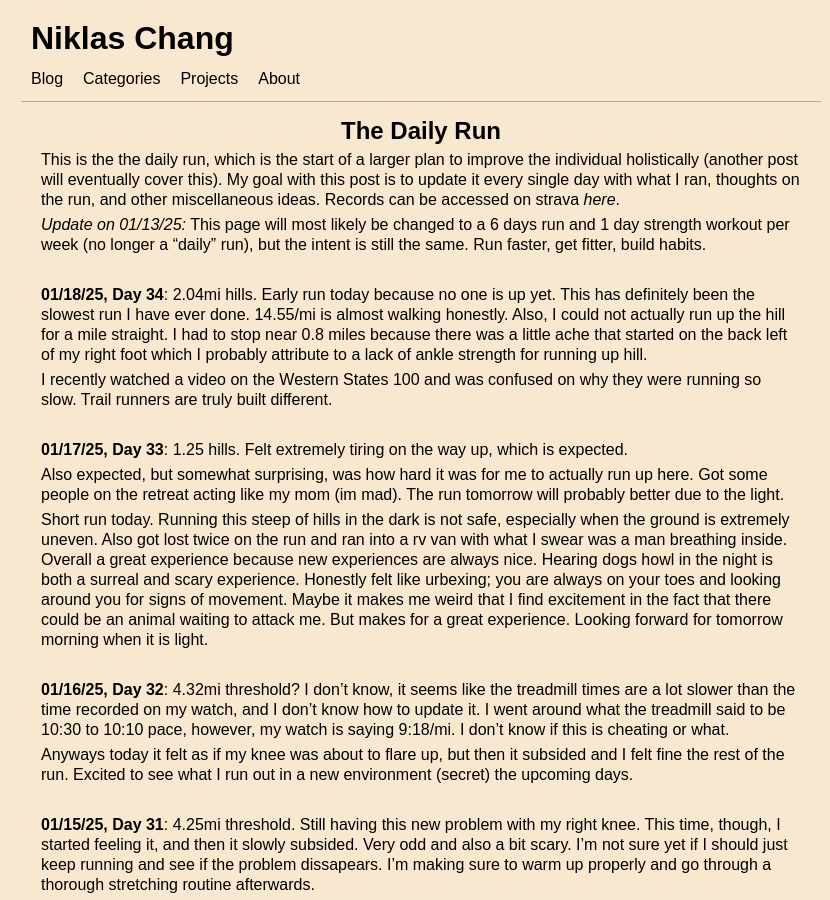
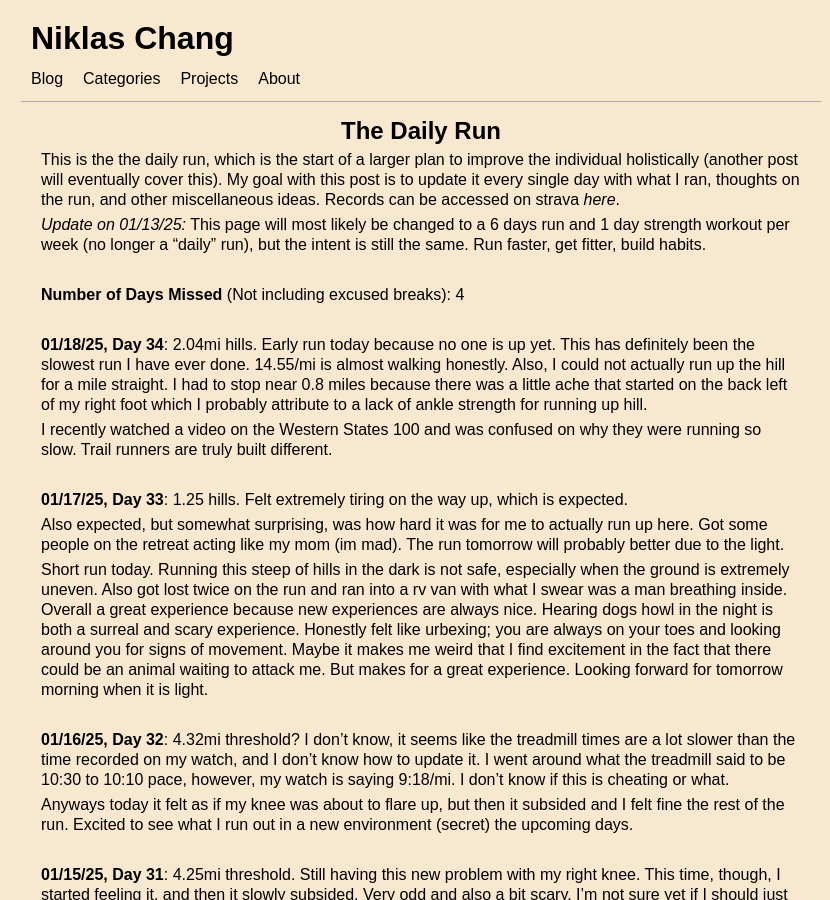
Before and after one commit to Niklichang/niklichang.github.io, a Jekyll site: the page built from _posts/2024-12-02-the-daily-run.md, in a window 1280 px wide and 900 px high. Shown: the whole window, without its empty margins (219-1049 px from the left). Built offline with Jekyll 4.4.1, drawn with Linux system fonts in a browser that asks for light colours; some web fonts are replaced.

Commit message:
sin tracker

```diff
--- a/_posts/2024-12-02-the-daily-run.md
+++ b/_posts/2024-12-02-the-daily-run.md
@@ -9,6 +9,10 @@ categories: [Running]
 This is the the daily run, which is the start of a larger plan to improve the individual holistically (another post will eventually cover this). My goal with this post is to update it every single day with what I ran, thoughts on the run, and other miscellaneous ideas. Records can be accessed on strava *[here](https://www.strava.com/athletes/117513725)*.
 
 *Update on 01/13/25:* This page will most likely be changed to a 6 days run and 1 day strength workout per week (no longer a "daily" run), but the intent is still the same. Run faster, get fitter, build habits.
+
+<br/>
+
+**Number of Days Missed** (Not including excused breaks): 4
 
 <br/>
 
```
